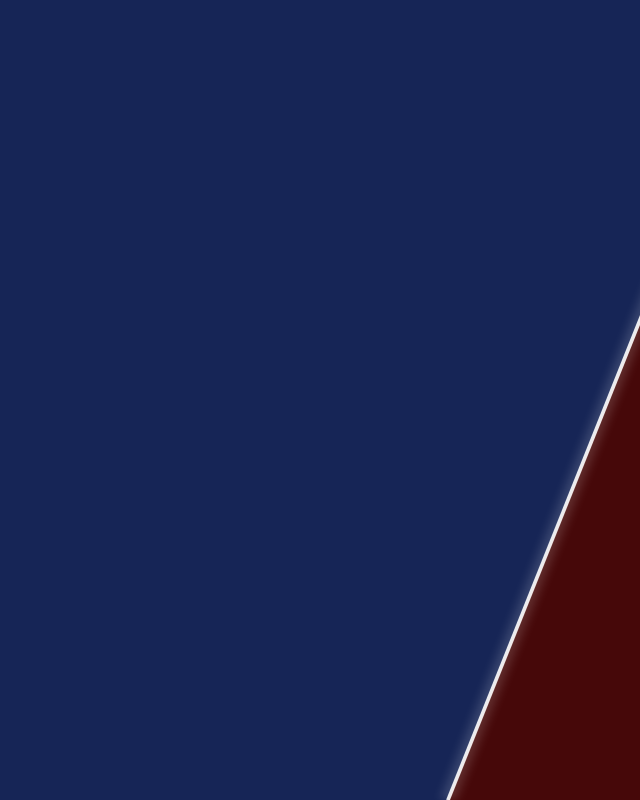
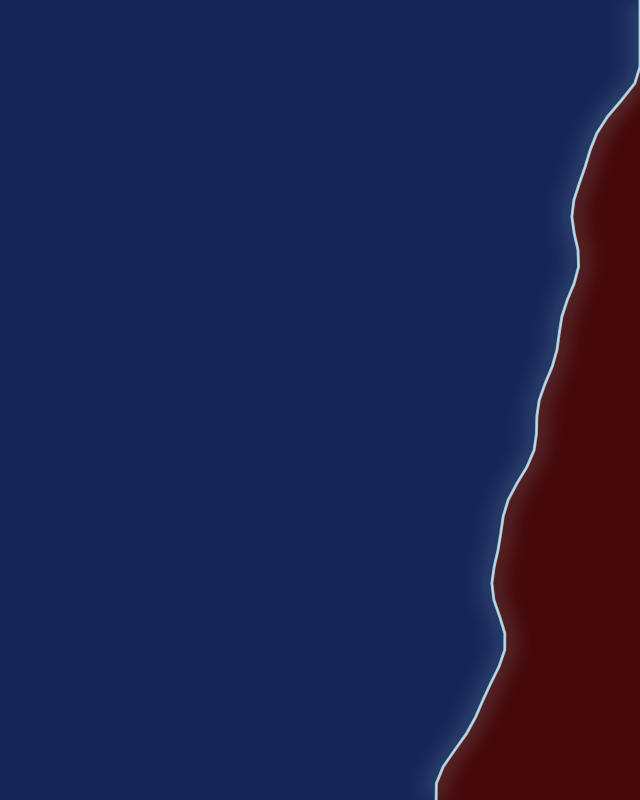
Before and after one commit to For-Hives/forhives-experiment, a Next.js app: page / in a window 1280 px wide. Shown: the whole page, without its empty margins (640-1280 px from the left). Built offline with nearby package versions, Linux system fonts and the light colour scheme.

Commit message:
onduline

```diff
--- a/src/app/components/DiagonalSlider.tsx
+++ b/src/app/components/DiagonalSlider.tsx
@@ -1,10 +1,43 @@
 'use client'
 
-import { useRef, useState } from 'react'
+import { useEffect, useMemo, useRef, useState } from 'react'
+import type { ReactNode, CSSProperties } from 'react'
 import { motion } from 'motion/react'
-import { ReactNode } from 'react'
 
 import Image from 'next/image'
+
+// Global configuration for the "electric arc" divider. Tweak values here.
+export const ELECTRIC_CONFIG = {
+	timeClampSec: 0.05, // clamp for RAF delta to avoid big jumps
+	// SVG/styling
+	svg: {
+		strokes: {
+			outer: { width: 3, color: 'rgba(173,216,230,0.75)' }, // wide soft halo
+			mid: { width: 2.2, color: 'rgba(135,206,250,0.55)' }, // sky-blue glow
+			core: { width: 1.2, opacity: 0.95, color: 'white' }, // bright inner line
+		},
+		glowBlur: 0.9,
+	},
+
+	speeds: [-1.32, 0.42, 0.95],
+	// Extra shimmer/noise layer
+	shimmer: {
+		speed: 4.2,
+		freq: 8.5,
+		amp: 0.25,
+	},
+	// Geometry/details
+	segments: 48, // polyline resolution (higher = smoother, heavier)
+
+	freqs: [0.7, 2.7, 3.9],
+
+	// Motion smoothing for divider position
+	easeStiffness: 6, // higher = faster easing
+	clipOffset: 25, // diagonal offset between top and bottom X in percent
+
+	// Multi-frequency wave settings
+	amps: [0.4, -0.8, 0.6],
+} as const
 
 interface DiagonalSliderProps {
 	leftComponent?: ReactNode
@@ -28,6 +61,34 @@ export default function DiagonalSlider({
 
 	// Position states: 50% = center, 5% = show mostly right, 95% = show mostly left
 	const [position, setPosition] = useState(60)
+	// Smooth display position (manual spring-ish lerp) to keep motion organic
+	const [displayPos, setDisplayPos] = useState(60)
+	// Time accumulator for wave animation
+	const [time, setTime] = useState(0)
+
+	// Animation loop: advance time and gently ease displayPos towards target position
+	useEffect(() => {
+		let raf = 0
+		let last = performance.now()
+		const tick = (now: number) => {
+			const dt = Math.min(ELECTRIC_CONFIG.timeClampSec, (now - last) / 1000) // clamp to avoid large jumps
+			last = now
+
+			// Advance time for wave motion
+			setTime(t => t + dt)
+
+			// Critically damped-like easing (manual spring-ish)
+			setDisplayPos(p => {
+				const target = position
+				const stiffness = ELECTRIC_CONFIG.easeStiffness // larger = faster
+				return p + (target - p) * (1 - Math.exp(-stiffness * dt))
+			})
+
+			raf = requestAnimationFrame(tick)
+		}
+		raf = requestAnimationFrame(tick)
+		return () => cancelAnimationFrame(raf)
+	}, [position])
 	// Direct motion values for ultra-organic spring animation
 
 	// Simple hover system: left half vs right half
@@ -48,6 +109,60 @@ export default function DiagonalSlider({
 
 	const handleMouseLeave = () => {
 		setPosition(60) // Back to center
+	}
+
+	// Utility: clamp a number between 0..100
+	const clamp01_100 = (v: number) => Math.max(0, Math.min(100, v))
+
+	// Generate wavy diagonal points and corresponding clip-path polygon
+	const { polyPointsStr, clipPolygonStr } = useMemo<{ polyPointsStr: string; clipPolygonStr: string }>(() => {
+		// How many segments to approximate the wave (more => smoother but heavier)
+		const SEGMENTS = ELECTRIC_CONFIG.segments
+		// Wave palette: multi-frequency sines for "electric" chaos
+		const AMPS = ELECTRIC_CONFIG.amps
+		const FREQS = ELECTRIC_CONFIG.freqs
+		const SPEEDS = ELECTRIC_CONFIG.speeds
+
+		const topX = clamp01_100(displayPos)
+		const bottomX = clamp01_100(displayPos - ELECTRIC_CONFIG.clipOffset)
+
+		const pts: Array<{ x: number; y: number }> = []
+		for (let i = 0; i <= SEGMENTS; i++) {
+			const tNorm = i / SEGMENTS // 0..1 top->bottom
+			const y = tNorm * 100
+			const base = topX * (1 - tNorm) + bottomX * tNorm
+			// Multi-layer wave offset
+			let off = 0
+			for (let k = 0; k < AMPS.length; k++) {
+				off += AMPS[k] * Math.sin(2 * Math.PI * (FREQS[k] * tNorm + SPEEDS[k] * time) + k * 1.3)
+			}
+			// A tiny high-frequency shimmer
+			off +=
+				ELECTRIC_CONFIG.shimmer.amp *
+				Math.sin(2 * Math.PI * (ELECTRIC_CONFIG.shimmer.freq * tNorm + ELECTRIC_CONFIG.shimmer.speed * time))
+
+			const x = clamp01_100(base + off)
+			pts.push({ y, x })
+		}
+
+		// Build SVG polyline points string (viewBox 0..100)
+		const polyPointsStr = pts.map(p => `${p.x},${p.y}`).join(' ')
+
+		// Build CSS polygon() for clipping the left layer (clockwise)
+		// Start top-left corner, then along the wavy edge from top->bottom, then bottom-left
+		const edgePoints = pts
+			// Ensure we include explicit top and bottom edge with precise y (already have 0 and 100)
+			.map(p => `${p.x}% ${p.y}%`)
+			.join(', ')
+		const clipPolygonStr = `polygon(0% 0%, ${edgePoints}, 0% 100%)`
+
+		return { polyPointsStr, clipPolygonStr }
+	}, [displayPos, time])
+
+	// Typed style for vendor-prefixed clip-path
+	const leftClipStyle: CSSProperties & { WebkitClipPath?: string } = {
+		WebkitClipPath: clipPolygonStr,
+		clipPath: clipPolygonStr,
 	}
 
 	return (
@@ -71,29 +186,15 @@ export default function DiagonalSlider({
 				</div>
 			</div>
 
-			{/* Left Component/Image - Clipped Layer */}
-			<motion.div
-				className="absolute inset-0 overflow-hidden"
-				animate={{
-					clipPath: `polygon(0% 0%, ${position}% 0%, ${Math.max(0, Math.min(100, position - 25))}% 100%, 0% 100%)`,
-				}}
-				transition={{
-					type: 'spring',
-					stiffness: 120,
-					restSpeed: 0.001,
-					restDelta: 0.001,
-					mass: 1.2,
-					damping: 20,
-				}}
-			>
+			{/* Left Component/Image - Wavy Clipped Layer */}
+			<div className="absolute inset-0 overflow-hidden" style={leftClipStyle}>
 				<div className="h-full w-full">
 					{leftComponent ??
 						(leftImage != null && (
 							<Image src={leftImage} alt={leftAlt} fill className="object-cover" unoptimized priority />
 						))}
 				</div>
-			</motion.div>
-
+			</div>
 			{/* Minimalist center border SVG - motion animated */}
 			<svg
 				className="pointer-events-none absolute inset-0 z-30"
@@ -102,46 +203,40 @@ export default function DiagonalSlider({
 				viewBox="0 0 100 100"
 				preserveAspectRatio="none"
 			>
-				{/* Main diagonal line */}
-				<motion.line
-					animate={{
-						x2: Math.max(0, Math.min(100, position - 25)),
-						x1: position,
-					}}
-					y1={0}
-					y2={100}
-					stroke="white"
-					strokeWidth="0.3"
-					strokeOpacity="0.9"
-					transition={{
-						type: 'spring',
-						stiffness: 120,
-						restSpeed: 0.001,
-						restDelta: 0.001,
-						mass: 1.2,
-						damping: 20,
-					}}
+				<defs>
+					<filter id="electric-glow" x="-50%" y="-50%" width="200%" height="200%">
+						<feGaussianBlur stdDeviation={ELECTRIC_CONFIG.svg.glowBlur} result="blur" />
+						<feMerge>
+							<feMergeNode in="blur" />
+							<feMergeNode in="SourceGraphic" />
+						</feMerge>
+					</filter>
+				</defs>
+
+				{/* Electric multi-layer polylines */}
+				<polyline
+					points={polyPointsStr}
+					fill="none"
+					stroke={ELECTRIC_CONFIG.svg.strokes.mid.color}
+					strokeWidth={ELECTRIC_CONFIG.svg.strokes.mid.width}
+					vectorEffect="non-scaling-stroke"
+					filter="url(#electric-glow)"
 				/>
-
-				{/* Subtle glow effect */}
-				<motion.line
-					animate={{
-						x2: Math.max(0, Math.min(100, position - 25)),
-						x1: position,
-					}}
-					y1={0}
-					y2={100}
-					stroke="rgba(255,255,255,0.3)"
-					strokeWidth="0.6"
-					filter="blur(0.5px)"
-					transition={{
-						type: 'spring',
-						stiffness: 120,
-						restSpeed: 0.001,
-						restDelta: 0.001,
-						mass: 1.2,
-						damping: 20,
-					}}
+				<polyline
+					points={polyPointsStr}
+					fill="none"
+					stroke={ELECTRIC_CONFIG.svg.strokes.core.color}
+					strokeOpacity={ELECTRIC_CONFIG.svg.strokes.core.opacity}
+					strokeWidth={ELECTRIC_CONFIG.svg.strokes.core.width}
+					vectorEffect="non-scaling-stroke"
+				/>
+				<polyline
+					points={polyPointsStr}
+					fill="none"
+					stroke={ELECTRIC_CONFIG.svg.strokes.outer.color}
+					strokeWidth={ELECTRIC_CONFIG.svg.strokes.outer.width}
+					vectorEffect="non-scaling-stroke"
+					filter="url(#electric-glow)"
 				/>
 			</svg>
 		</motion.div>
```
